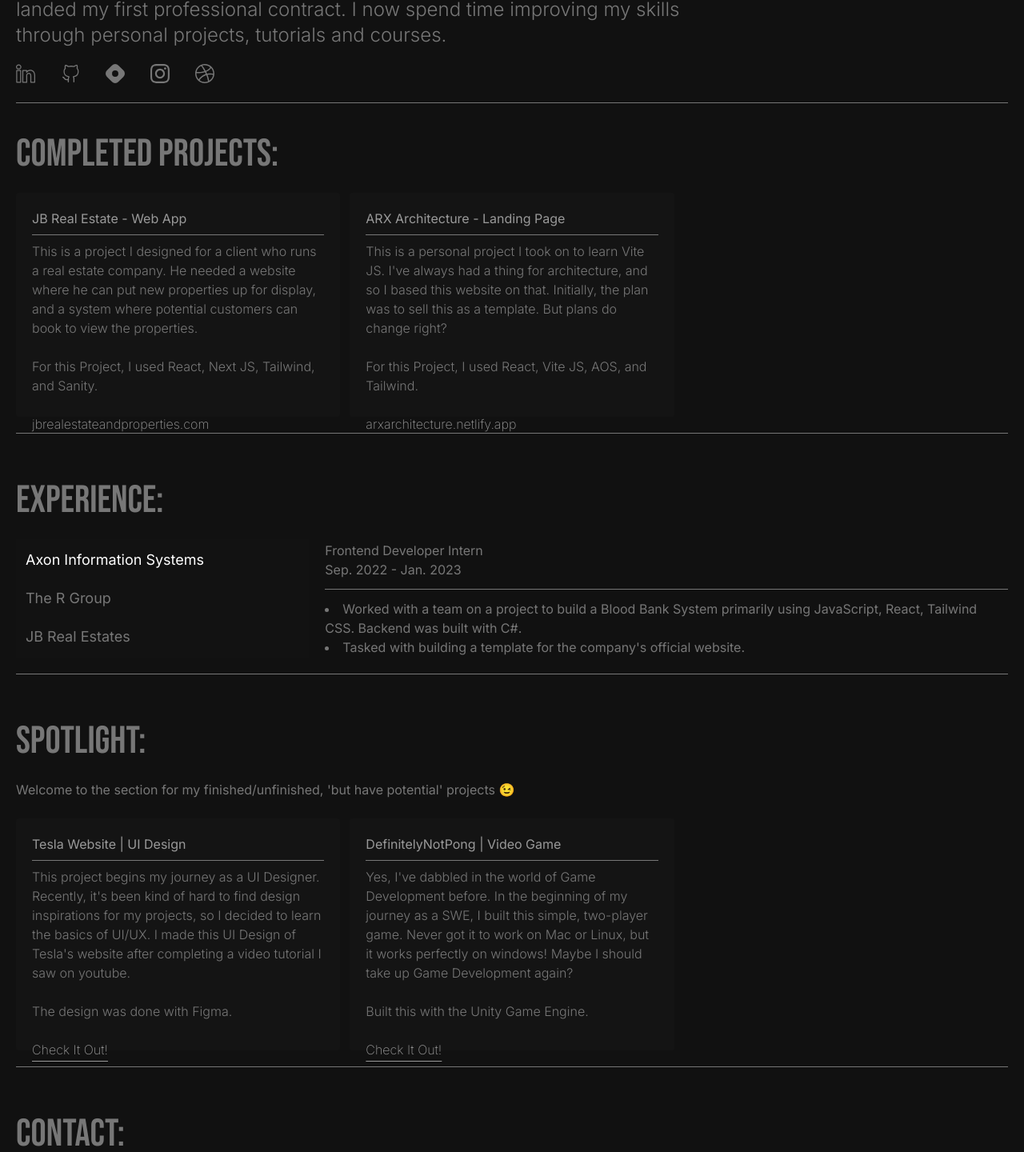
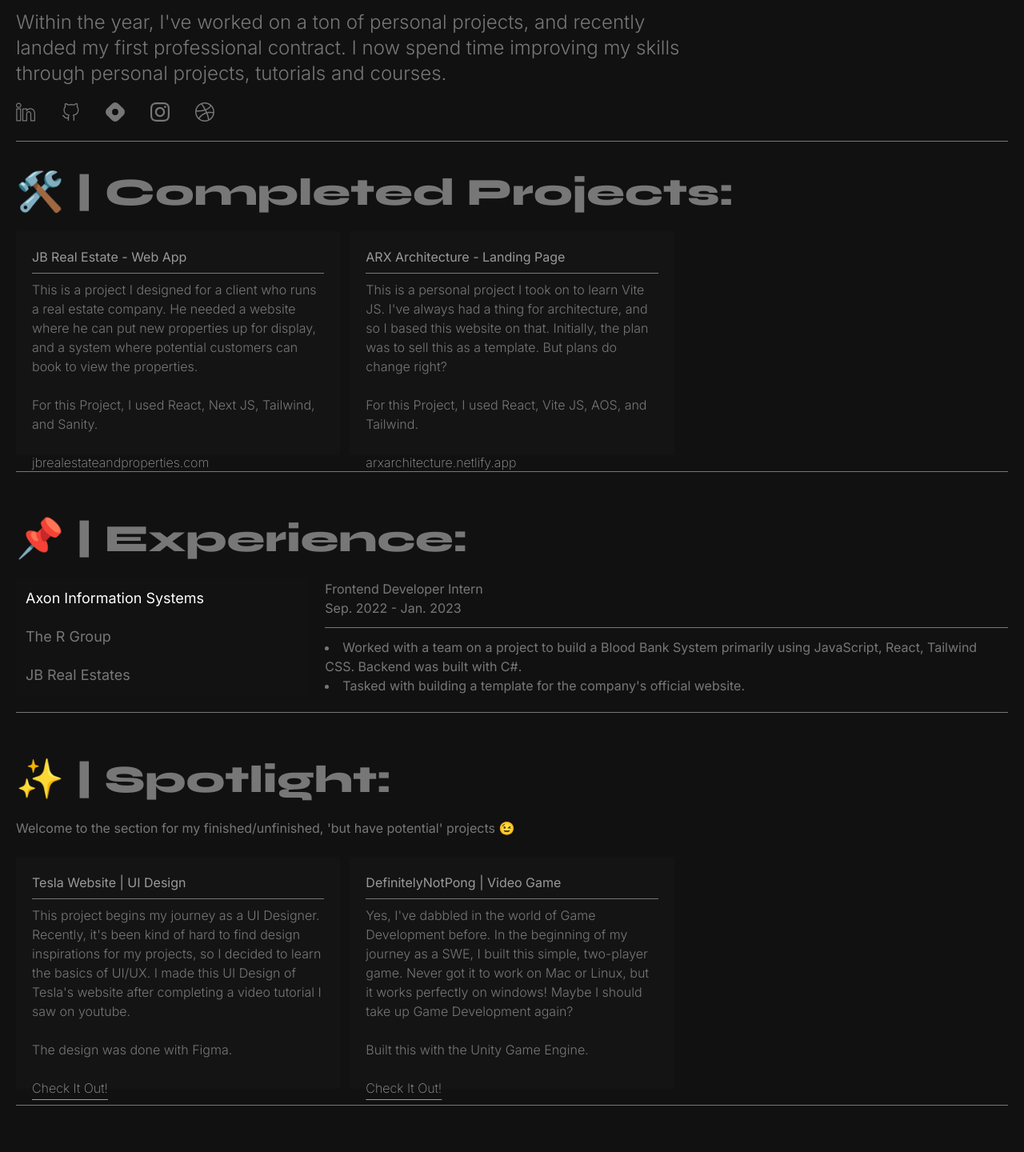
Before and after one commit to topboyasante/my-portfolio, a Next.js app: page / in a window 1280 px wide. Shown: the part 284-1724 px from the top of the page at 80% size. Built offline with nearby package versions, Linux system fonts and the light colour scheme; a web font is replaced by a local one.

Commit message:
updates.

```diff
--- a/src/components/page-sections/Contact.jsx
+++ b/src/components/page-sections/Contact.jsx
@@ -4,7 +4,7 @@
   return (
     <main className='w-full h-full'>
         <section className='max-w-[1600px] mx-auto p-5 h-full'>
-            <p className='text-bn text-2xl md:text-3xl lg:text-5xl'>Contact:</p>
+            <p className='text-syne text-2xl md:text-3xl lg:text-5xl'>☎️ | Contact:</p>
             <br />
             <section>
                 <p>Like what you see? Think I'm the right guy for the job at hand? Feel free to contact me!</p>
--- a/src/components/page-sections/home/Experience.jsx
+++ b/src/components/page-sections/home/Experience.jsx
@@ -60,7 +60,7 @@
   return (
     <main className='w-full h-full'>
       <section className='max-w-[1600px] mx-auto p-5 h-full'>
-        <p className='text-bn text-2xl md:text-3xl lg:text-5xl'>Experience:</p>
+        <p className='text-syne text-2xl md:text-3xl lg:text-5xl'>📌 | Experience:</p>
         <br />
         {/* Big Screens */}
         <section className='w-full h-full'>
--- a/src/components/page-sections/home/Hero.jsx
+++ b/src/components/page-sections/home/Hero.jsx
@@ -51,6 +51,8 @@
                 </div>
             </section> */}
 
+            <p className='text-syne text-2xl md:text-3xl lg:text-5xl hero-text'>🇬🇭 | Hello! I'm Nana Kwasi.</p>
+
 
             <section className='lg:w-[70%] py-5'>
                 <p className='md:text-xl lg:text-2xl font-light hero-text opacity-0'>I'm a Frontend Engineer providing exceptional web experiences to clients around the world.
--- a/src/components/page-sections/home/Projects.jsx
+++ b/src/components/page-sections/home/Projects.jsx
@@ -49,7 +49,7 @@
 
     <main className='w-full h-full'>
         <section className='max-w-[1600px] mx-auto h-full p-5'>
-            <p className='text-bn text-2xl md:text-3xl lg:text-5xl'>Completed Projects:</p>
+            <p className='text-syne text-2xl md:text-3xl lg:text-5xl'>🛠️ | Completed Projects:</p>
             <br />
               <section className='grid grid-cols-1 md:grid-cols-2 lg:grid-cols-3 place-items-center gap-3 '>
                   {
--- a/src/components/page-sections/home/Spotlight.jsx
+++ b/src/components/page-sections/home/Spotlight.jsx
@@ -25,7 +25,7 @@
   return (
     <main className='w-full h-full'>
         <section className='max-w-[1600px] mx-auto p-5 h-full'>
-        <p className='text-bn text-2xl md:text-3xl lg:text-5xl'>Spotlight:</p>
+        <p className='text-syne text-2xl md:text-3xl lg:text-5xl'>✨ | Spotlight:</p>
         <br />
         <p>Welcome to the section for my finished/unfinished, 'but have potential' projects 😉</p>
         <br />
--- a/src/components/reusables/Navbar.jsx
+++ b/src/components/reusables/Navbar.jsx
@@ -21,13 +21,14 @@
                    <section className='flex items-center gap-5'>
                          {/* Toggle Button */}
                         {/* <AiOutlineMenu size={30} onClick={toggleNavbar}/> */}
-                        <a href="https://docs.google.com/document/d/1EMBw7pgendo8UUvKk6UT8Xqf6Pf3uZPTzwOVlm5zG6Q/edit?usp=sharing">
-                          <p className='border px-2 py-1 border-[#777777] rounded hover:text-white ease duration-500'>Resume</p>
+                        <a href="https://docs.google.com/document/d/1EMBw7pgendo8UUvKk6UT8Xqf6Pf3uZPTzwOVlm5zG6Q/edit?usp=sharing"
+                        className='border border-[#777777] rounded  hover:text-white ease duration-500 hover:border-white hover:scale-105'>
+                          <p className='px-2 py-1'>Resume</p>
                         </a>
                    </section>
             </nav>
 
-            <section className={navIsToggled?'w-screen h-screen fixed bg-[#121212] top-0 left-0 ease duration-[800ms] z-[50] p-5'
+            {/* <section className={navIsToggled?'w-screen h-screen fixed bg-[#121212] top-0 left-0 ease duration-[800ms] z-[50] p-5'
             :'w-screen h-screen fixed bg-[#111111] top-[-100vh] left-0 ease duration-[800ms] z-[50] p-5'}>
               <section className='flex justify-between p-5'>
                   <a href={`/`}>
@@ -41,7 +42,7 @@
                   <p className='text-3xl text-cc hover:text-white ease duration-500'>My Resume</p>
                 </a>
               </section>
-            </section>
+            </section> */}
         </>
   )
 }
--- a/src/styles/globals.css
+++ b/src/styles/globals.css
@@ -1,5 +1,6 @@
 @import url('https://fonts.googleapis.com/css2?family=Bebas+Neue&display=swap');
 @import url('https://fonts.googleapis.com/css2?family=Climate+Crisis&display=swap');
+@import url('https://fonts.googleapis.com/css2?family=Syne:wght@800&display=swap');
 
 @tailwind base;
 @tailwind components;
@@ -12,3 +13,6 @@
 .text-cc{
     font-family: 'Climate Crisis', cursive;
 }
+.text-syne{
+    font-family: 'Syne', sans-serif;
+}
```
